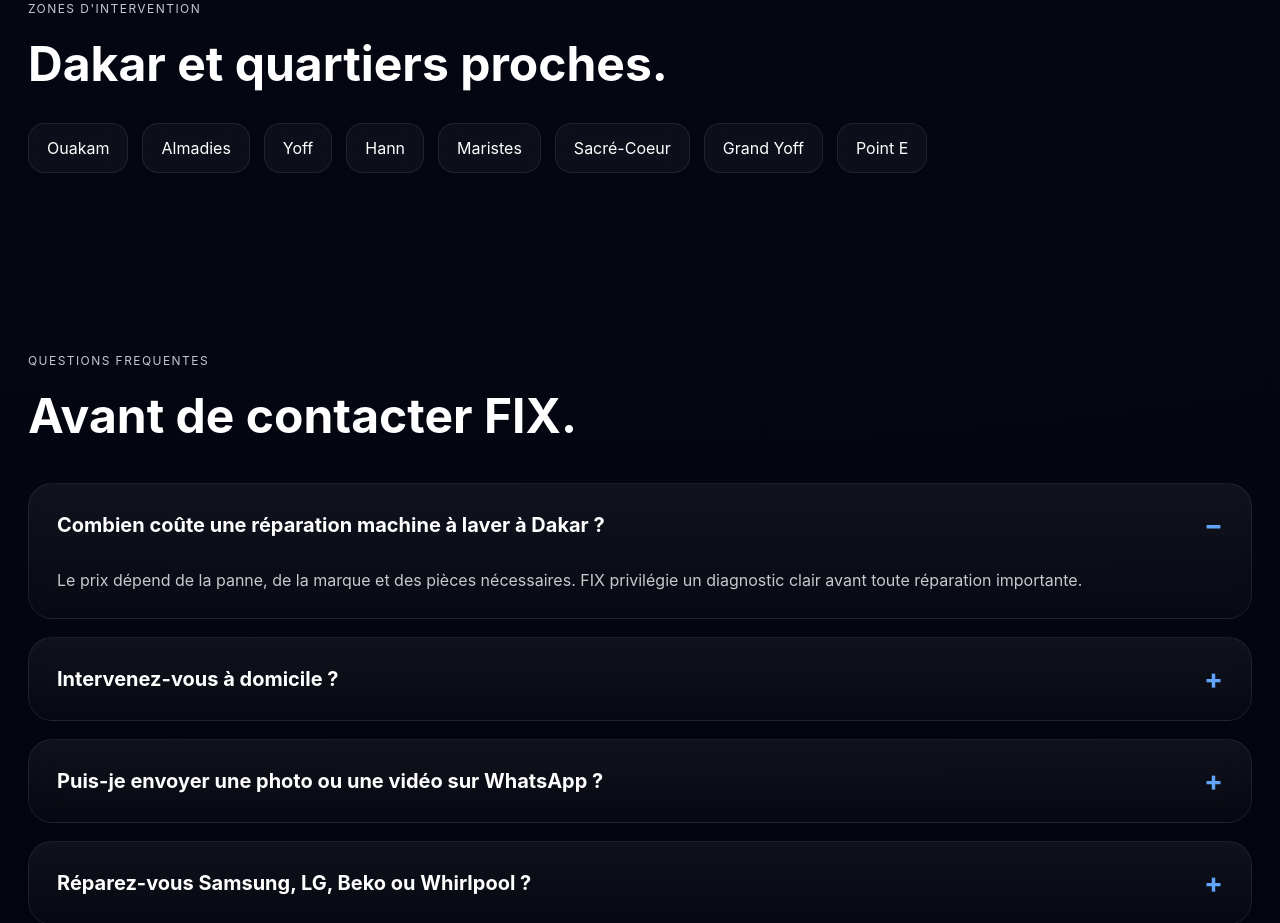
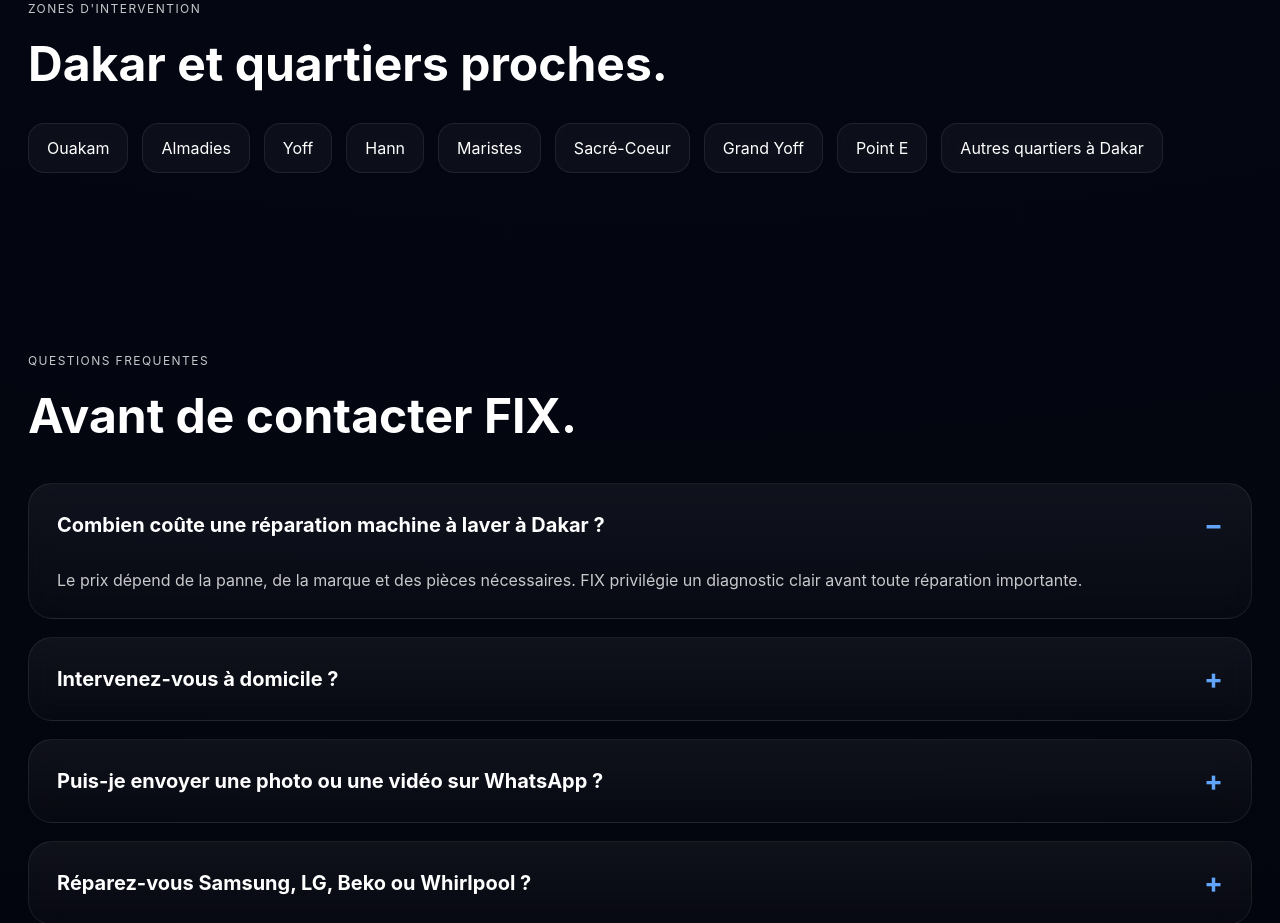
Before and after one commit to Djibsonx7/fix-dakar, a Next.js app: page / in a window 1280 px wide. Shown: the part 3440-4363 px from the top of the page. Built offline with nearby package versions, Linux system fonts and the light colour scheme.

Commit message:
Add other options for area and issue

```diff
--- a/app/page.tsx
+++ b/app/page.tsx
@@ -14,9 +14,11 @@ function quickMessage(problem = 'machine a laver') {
   return `Bonjour FIX Dakar, j'ai besoin d'une intervention pour ma ${problem}. Je suis a Dakar.`;
 }
 
-const pains = ['Ne demarre plus', 'Fuite d eau', 'Probleme de vidange', 'Tambour bloque', 'Bruit anormal', 'Essorage impossible'];
+const pains = ['Ne demarre plus', 'Fuite d eau', 'Probleme de vidange', 'Tambour bloque', 'Bruit anormal', 'Essorage impossible', 'Autre panne'];
+const quickPains = pains.filter((pain) => pain !== 'Autre panne');
 const brands = ['Samsung', 'LG', 'Beko', 'Whirlpool', 'Hisense', 'Roch', 'Autre'];
-const areas = ['Ouakam', 'Almadies', 'Yoff', 'Hann', 'Maristes', 'Sacré-Coeur', 'Grand Yoff', 'Point E'];
+const areas = ['Ouakam', 'Almadies', 'Yoff', 'Hann', 'Maristes', 'Sacré-Coeur', 'Grand Yoff', 'Point E', 'Autre quartier à Dakar'];
+const displayAreas = areas.filter((area) => area !== 'Autre quartier à Dakar');
 const liveUpdates = [
   { status: 'Demande reçue', title: 'Machine qui ne vidange plus', meta: 'Yoff • WhatsApp' },
   { status: 'Panne qualifiée', title: 'Fuite d’eau signalée', meta: 'Ouakam • Diagnostic' },
@@ -121,7 +123,7 @@ export default function HomePage() {
 
       <section className="section grid-two">
         <div><p className="eyebrow">Pannes frequentes</p><h2>On règle les problèmes qui bloquent votre journée.</h2></div>
-        <div className="chips">{pains.map((p) => <a className="quick-chip" href={whatsappLink(quickMessage(p))} key={p} data-conversion="whatsapp-pain"><span>{p}</span><small>WhatsApp</small><b>→</b></a>)}</div>
+        <div className="chips">{quickPains.map((p) => <a className="quick-chip" href={whatsappLink(quickMessage(p))} key={p} data-conversion="whatsapp-pain"><span>{p}</span><small>WhatsApp</small><b>→</b></a>)}</div>
       </section>
 
       <section className="section cards">
@@ -150,7 +152,7 @@ export default function HomePage() {
         <SmartWhatsAppForm />
       </section>
 
-      <section className="section"><p className="eyebrow">Zones d'intervention</p><h2>Dakar et quartiers proches.</h2><div className="areas">{areas.map((a) => <span key={a}>{a}</span>)}</div></section>
+      <section className="section"><p className="eyebrow">Zones d'intervention</p><h2>Dakar et quartiers proches.</h2><div className="areas">{displayAreas.map((a) => <span key={a}>{a}</span>)}<span>Autres quartiers à Dakar</span></div></section>
       <section className="section faq-section"><p className="eyebrow">Questions frequentes</p><h2>Avant de contacter FIX.</h2><FaqAccordion /></section>
       <section className="final-cta"><h2>Besoin d’un dépannage machine à laver ?</h2><p>FIX Dakar vous répond rapidement sur WhatsApp.</p><a className="primary" href={whatsappLink(quickMessage())} data-conversion="whatsapp-final">Contacter FIX</a></section>
       <footer className="footer upgraded-footer"><div><b>FIX Dépannage Dakar</b><p>Réparation machine à laver et dépannage électroménager à Dakar.</p><span>Dakar • Intervention selon disponibilité</span></div><div className="footer-links"><a href="tel:+221777989238" data-conversion="call-footer">+221 77 798 92 38</a><a href="mailto:contact@fenixfuz.com">contact@fenixfuz.com</a><a href={whatsappLink(quickMessage())} data-conversion="whatsapp-footer">WhatsApp</a><Link href="/mentions-legales">Mentions légales</Link><Link href="/confidentialite">Confidentialité</Link></div></footer>
```
